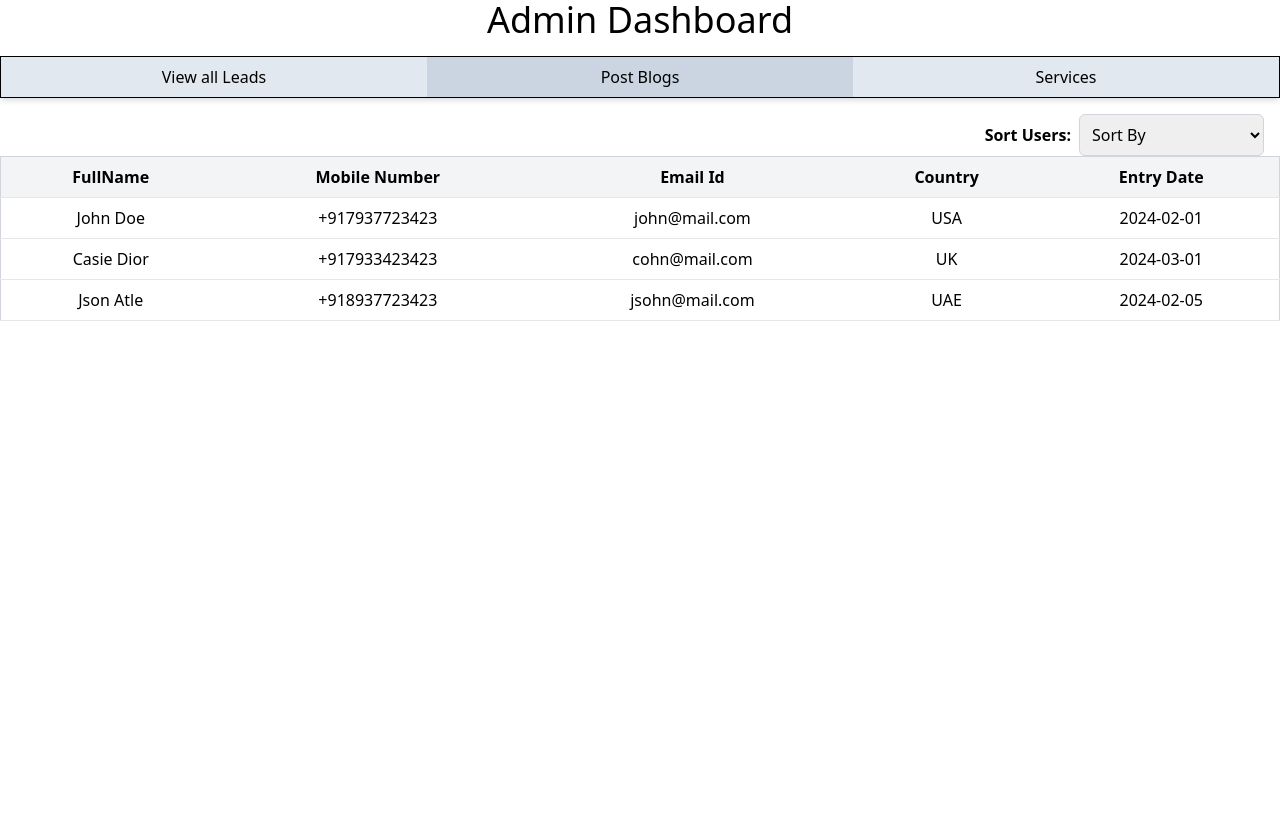
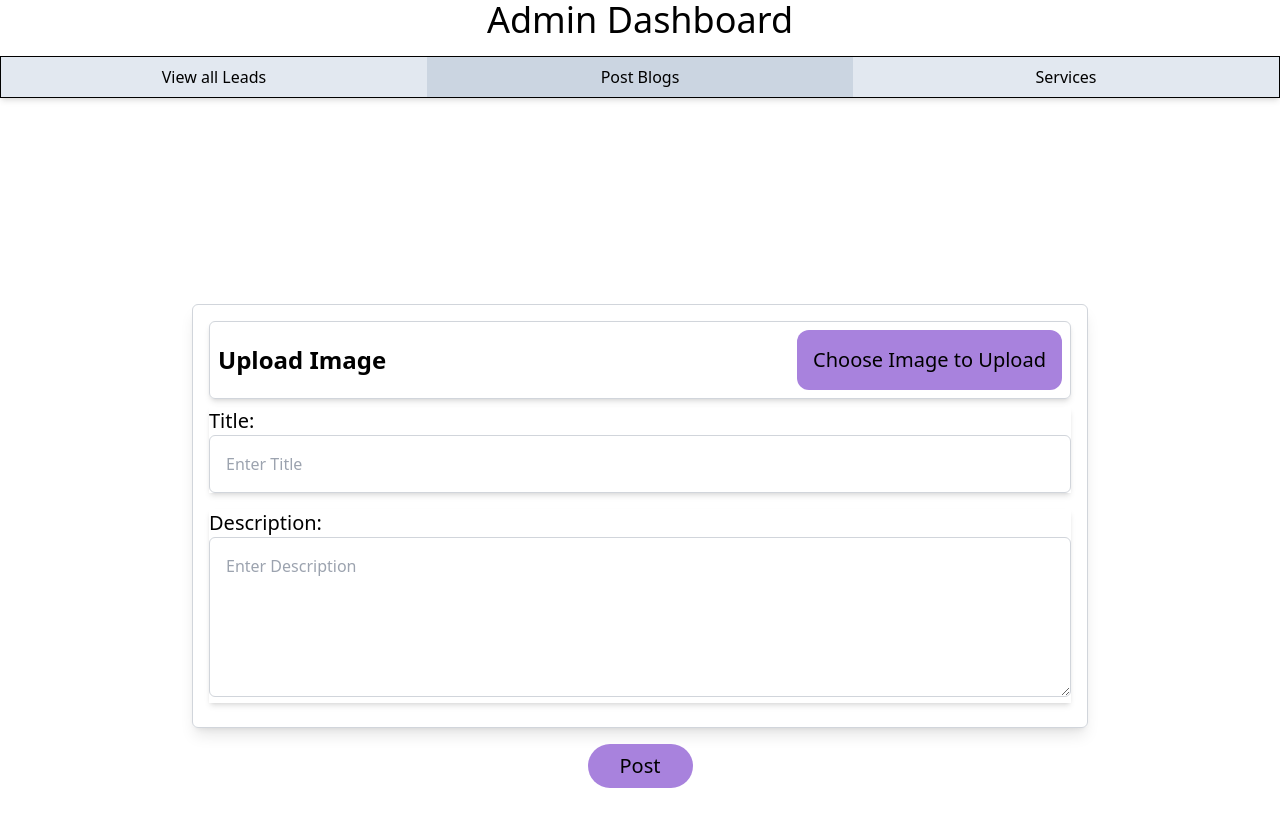
Before and after one commit to Prince9g/FreelanceProject, a React (Vite) app in the folder frontend/: page /admin in a window 1280 px wide. Shown: the top 826 px of the page. Before the commit the page ends 800 px from the top, so only its background shows below. Built offline with nearby package versions, Linux system fonts and the light colour scheme.

Commit message:
added blog api calls

```diff
--- a/frontend/package.json
+++ b/frontend/package.json
@@ -17,7 +17,8 @@
     "react-dom": "^18.3.1",
     "react-icons": "^5.4.0",
     "react-modal": "^3.16.3",
-    "react-router-dom": "^7.1.5"
+    "react-router-dom": "^7.1.5",
+    "react-toastify": "^11.0.3"
   },
   "devDependencies": {
     "@eslint/js": "^9.17.0",
--- a/frontend/src/components/AdminPanel.jsx
+++ b/frontend/src/components/AdminPanel.jsx
@@ -1,5 +1,6 @@
 import React from 'react'
 import UserData from './UserData'
+import PostBlog from './PostBlog'
 
 const AdminPanel = () => {
   return (
@@ -12,7 +13,8 @@ const AdminPanel = () => {
               <div className="flex items-center justify-center w-full p-2 bg-slate-200 cursor-pointer">Services</div>
             </div>
         </div>
-            <UserData/>
+            {/* <UserData/> */}
+            <PostBlog/>
     </div>
   )
 }
--- /dev/null
+++ b/frontend/src/components/PostBlog.jsx
@@ -0,0 +1,124 @@
+import axios from "axios";
+import React, { useEffect, useRef, useState } from "react";
+import { ToastContainer, toast } from "react-toastify";
+import "react-toastify/dist/ReactToastify.css";
+
+//needs to fix toast error not handling events
+const PostBlog = () => {
+
+  const imageRef = useRef();
+  const [file, setFile] = useState("");
+  const [title, setTitle] = useState("");
+  const [content, setContent] = useState("");
+  const [imageURL, setImageURL] = useState("");
+
+
+  const handleFileChange = (event) => {
+    const file = event.target.files?.[0];
+    if (file) {
+      setFile(file);
+      // Read the file as a Data URL for preview purposes
+      const reader = new FileReader();
+      reader.onloadend = () => {
+        setImageURL(reader.result); // The file is read as a Data URL
+      };
+      reader.readAsDataURL(file);
+    }
+  };
+  const handleSubmit = async () =>{
+    const formData = new FormData();
+    formData.append("title", title);
+    if(file) formData.append("image", file);
+    formData.append("content", content);
+    try {
+        const res = await axios.post("http://localhost:8080/blog/blogs-upload", formData, {
+            headers:{
+                'Content-Type':'multipart/form-data'
+            },
+            withCredentials: true
+          });
+          if(res.data.success){
+            toast.success(res.data.success)
+            setTitle("");
+            setContent("");
+            setImageURL("");
+            imageRef.current.value = null;
+          }
+    } catch (error) {
+        toast.error(error.message);
+    }
+  }
+
+  return (
+    <div className="mt-10 flex flex-col justify-center items-center h-screen">
+
+        <div className="shadow-lg flex flex-col justify-center w-[70%] items-center border border-gray-300 rounded-md p-4">
+      {/* image upload section  */}
+      <div
+        className={`shadow-md w-full p-2 border border-gray-300 rounded-md ${
+            imageURL ? "flex flex-col items-center gap-5" : "flex justify-between items-center gap-5"
+          }`}
+      >
+        <div
+          className={`${
+            imageURL && "hidden"
+          } || text-xl md:text-2xl font-semibold`}
+        >
+          Upload Image
+        </div>
+        {imageURL && (
+          //need to change there may be
+          <div className="w-full h-64 flex items-center justify-center">
+            <img
+              src={imageURL}
+              alt="preview_img"
+              className="object-contain h-full w-full rounded-md"
+            />
+          </div>
+        )}
+        <input
+          ref={imageRef}
+          type="file"
+          className="hidden"
+          onChange={handleFileChange}
+        />
+        <div>
+        <button
+          onClick={() => imageRef.current.click()}
+          className="flex text-bold text-xl p-4 w-fit mx-auto bg-primary hover:bg-[#8d68d2] rounded-xl"
+        >
+          {imageURL && (<div>Select Another</div>) || <div>Choose Image to Upload</div>}
+        </button>
+        </div>
+      </div>
+      {/* title */}
+      <div className="shadow-md m-2 gap-2 w-full">
+        <span className="text-xl bold">Title: </span>
+        <input
+          type="text"
+          value={title}
+          onChange={(e)=>setTitle(e.target.value)}
+          placeholder="Enter Title"
+          className="w-full p-4 border border-gray-300 rounded-md focus:outline-none focus:border-primary"
+        />
+      </div>
+      {/* description */}
+      <div className="shadow-md m-2 gap-2 w-full">
+        <span className="text-xl bold">Description: </span>
+        <textarea
+          value={content}
+          onChange={(e)=>setContent(e.target.value)}
+          placeholder="Enter Description"
+          className="w-full h-40 p-4 border border-gray-300 rounded-md focus:outline-none focus:border-primary"
+        />
+      </div>
+      </div>
+      <div className="m-4">
+        <button type="submit" className="flex text-bold text-xl p-2 pl-8 pr-8 w-fit mx-auto bg-primary hover:bg-[#8d68d2] rounded-full" onClick={handleSubmit}>Post</button>
+      </div>
+
+    </div>
+  );
+};
+
+export default PostBlog;
```
Also changed, not shown: 1 other file (tests, documents, lock files or other folders).
